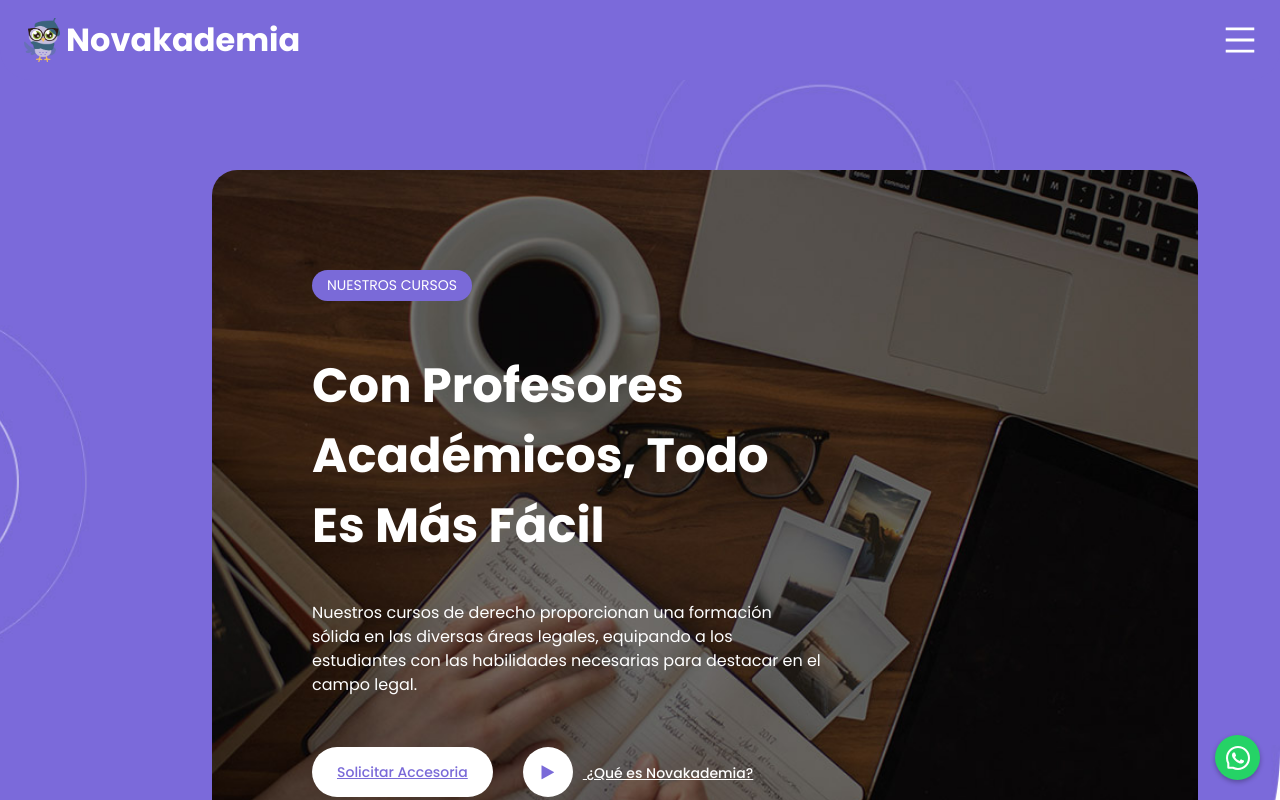
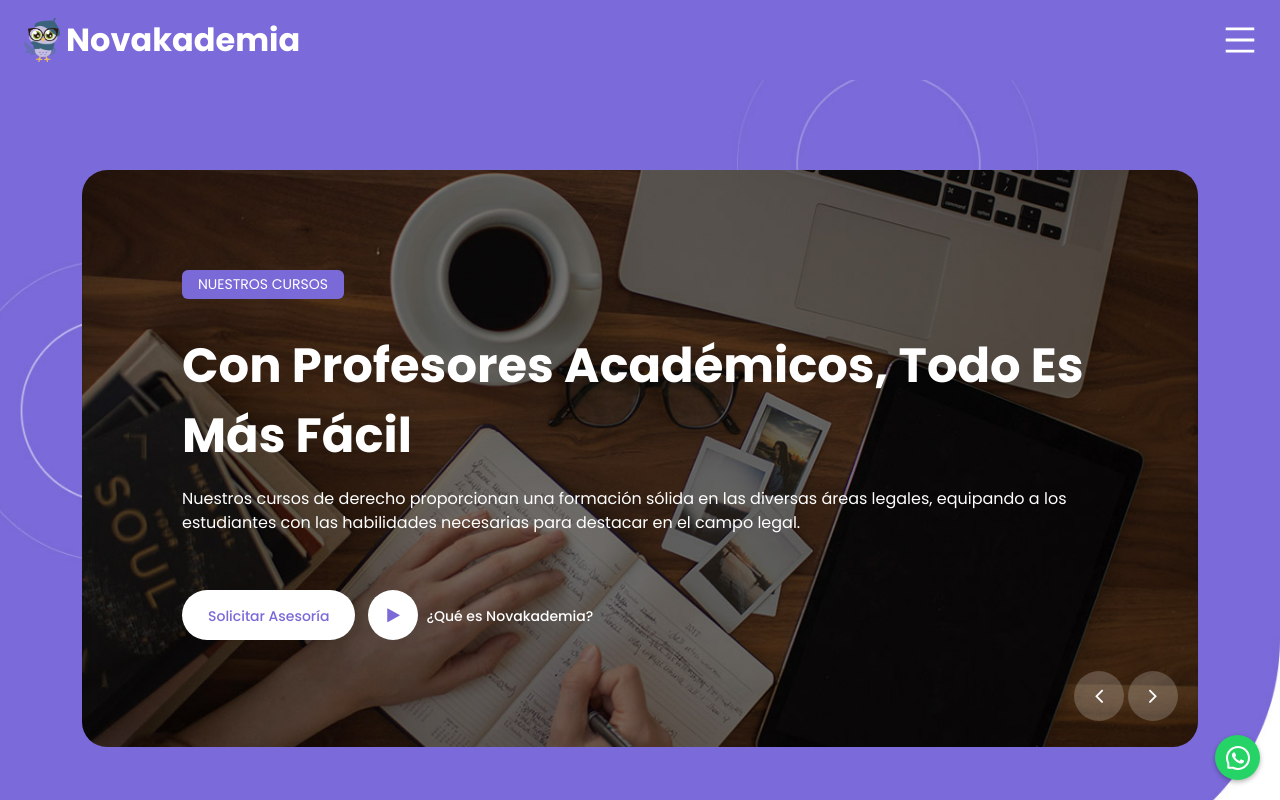
Before and after one commit to jordonez19/public, a Next.js app: page / in a window 1280 px wide. Shown: the top 800 px of the page. Built offline with nearby package versions, Linux system fonts and the light colour scheme.

Commit message:
new changes

```diff
--- a/api/index.js
+++ b/api/index.js
@@ -1,44 +1,46 @@
 import axios from "axios";
-import { message } from "antd";
 
 const apiUrl = process.env.REACT_APP_API_URL || "http://localhost:3002/api/";
-
-const showMessage = (type, content) => {
-  message.open({
-    type,
-    content,
-  });
-};
 
 const handleRequest = async (requestFunction, url, jsonData, params = {}) => {
   try {
     const res = await requestFunction(url, jsonData, { params });
-    return res
+    return res.data;
   } catch (error) {
-    console.error("Error en la solicitud", error);
-    return [];
+    if (error.response) {
+      console.error(`Error en la solicitud: ${error.response.status}`);
+      console.error(error.response.data);
+    } else if (error.request) {
+      console.error("Error en la solicitud:", error.message);
+    } else {
+      console.error("Error inesperado:", error.message);
+    }
+    throw error;
   }
 };
 
-const get = async (path, token) => {
+const get = async (path, token = null) => {
   const url = `${apiUrl}${path}`;
-  return handleRequest(axios.get, url);
+  const headers = token ? { "access-token": token } : {};
+  return handleRequest(axios.get, url, null, { headers });
 };
 
-const post = async (path, jsonData, token) => {
+const post = async (path, jsonData, token = null) => {
   const url = `${apiUrl}${path}`;
-
-  return handleRequest(axios.post, url, jsonData);
+  const headers = token ? { "access-token": token } : {};
+  return handleRequest(axios.post, url, jsonData, { headers });
 };
 
-const put = async (path, jsonData, token) => {
+const put = async (path, jsonData, token = null) => {
   const url = `${apiUrl}${path}`;
-  return handleRequest(axios.put, url, jsonData);
+  const headers = token ? { "access-token": token } : {};
+  return handleRequest(axios.put, url, jsonData, { headers });
 };
 
-const del = async (path, jsonData, token) => {
+const del = async (path, jsonData, token = null) => {
   const url = `${apiUrl}${path}`;
-  return handleRequest(axios.delete, url, jsonData);
+  const headers = token ? { "access-token": token } : {};
+  return handleRequest(axios.delete, url, jsonData, { headers });
 };
 
 export { get, post, put, del };
--- a/components/Banner/index.js
+++ b/components/Banner/index.js
@@ -2,6 +2,9 @@ import Link from "next/link";
 import React from "react";
 
 const Banner = () => {
+
+  const image = `/assets/images/banner-item-01.jpg`;
+
   return (
     <>
       <div className="main-banner" id="top">
@@ -9,23 +12,59 @@ const Banner = () => {
           <div className="row">
             <div className="col-lg-12">
               <div className="owl-carousel owl-banner">
-                <div className="item item-1">
-                  <div className="header-text">
-                    <span className="category">Nuestros Cursos</span>
-                    <h2>Con Profesores Académicos, Todo Es Más Fácil</h2>
-                    <p>
-                     Nuestros cursos de derecho proporcionan una formación sólida en las diversas áreas legales, equipando a los estudiantes con las habilidades necesarias para destacar en el campo legal.
+                <div
+                  className="item"
+                  style={{
+                    backgroundImage: `url("${image}")`,
+                  }}
+                >
+                  <div className="header-text text-center text-sm-center text-md-start text-lg-start">
+                    <span className="category bg-primary-color text-white px-3 py-1 rounded mb-2">
+                      Nuestros Cursos
+                    </span>
+                    <h2 className="text-white mt-4">
+                      Con Profesores Académicos, Todo Es Más Fácil
+                    </h2>
+                    <p className="text-white mt-3">
+                      Nuestros cursos de derecho proporcionan una formación
+                      sólida en las diversas áreas legales, equipando a los
+                      estudiantes con las habilidades necesarias para destacar
+                      en el campo legal.
                     </p>
-                    <div className="buttons">
+
+                    <div className="buttons d-sm-flex flex-column flex-lg-row mt-5 align-items-center">
                       <div className="main-button">
-                        <Link href="#">Solicitar Accesoria</Link>
+                        <Link href="#" className="btn btn-primary-color">
+                          Solicitar Asesoría
+                        </Link>
                       </div>
                       <div className="icon-button">
-                        <Link href="#">
-                          <i className="fa fa-play"></i> ¿Qué es Novakademia?
+                        <Link
+                          href="#"
+                          className="btn btn-outline-primary-color"
+                        >
+                          <i className="fa fa-play me-2"></i>¿Qué es
+                          Novakademia?
                         </Link>
                       </div>
                     </div>
+                  </div>
+
+                  <div className="mt-4 position-absolute buttons__banner-container">
+                    <button
+                      type="button"
+                      role="presentation"
+                      className="btn-banner me-1"
+                    >
+                      <i className="fa fa-angle-left" aria-hidden="true"></i>
+                    </button>
+                    <button
+                      type="button"
+                      role="presentation"
+                      className="btn-banner"
+                    >
+                      <i className="fa fa-angle-right" aria-hidden="true"></i>
+                    </button>
                   </div>
                 </div>
               </div>
--- a/contexts/AuthContext.js
+++ b/contexts/AuthContext.js
@@ -17,7 +17,7 @@ export const AuthProvider = ({ children }) => {
   };
 
   useEffect(() => {
-    const token = getAuthToken();
+    getAuthToken();
   }, []);
 
   return (
--- a/package.json
+++ b/package.json
@@ -13,6 +13,7 @@
     "@fortawesome/free-solid-svg-icons": "^6.4.2",
     "@fortawesome/react-fontawesome": "^0.2.0",
     "antd": "^5.9.0",
+    "aws-sdk": "^2.1458.0",
     "axios": "^1.5.0",
     "bootstrap": "^5.3.1",
     "dotenv": "^16.3.1",
--- a/styles/components/_all.scss
+++ b/styles/components/_all.scss
@@ -1,138 +1,3 @@
-
-/*
----------------------------------------------
-Banner Style
----------------------------------------------
-*/
-
-.main-banner {
-  background-image: url('/assets/images/banner-bg.jpg');
-
-  background-position: right bottom;
-  background-repeat: no-repeat;
-  background-size: cover;
-  padding: 170px 0px 120px 0px;
-}
-
-.main-banner .item-1 {
-  background-image: url('/assets/images/banner-item-01.jpg');
-
-}
-
-.main-banner .item-2 {
-  background-image: url('/assets/images/banner-item-02.jpg');
-}
-
-.main-banner .item-3 {
-  background-image: url('/assets/images/banner-item-03.jpg');
-}
-
-.main-banner .item {
-  background-repeat: no-repeat;
-  background-position: center center;
-  background-size: cover;
-  border-radius: 25px;
-  padding: 100px 100px;
-  margin-left: 130px;
-}
-
-.main-banner .item span.category {
-  background-color: #7a6ad8;
-  color: #fff;
-  font-size: 14px;
-  text-transform: uppercase;
-  padding: 5px 15px;
-  border-radius: 20px;
-  display: inline-block;
-  margin-bottom: 50px;
-}
-
-.main-banner .item h2 {
-  font-size: 48px;
-  font-weight: 700;
-  color: #fff;
-  line-height: 70px;
-  width: 60%;
-  margin-bottom: 40px;
-}
-
-.main-banner .item p {
-  color: #fff;
-  width: 65%;
-}
-
-.main-banner .item .buttons {
-  display: flex;
-  margin-top: 50px;
-}
-
-.main-banner .item .buttons .main-button {
-  margin-right: 30px;
-}
-
-.main-banner .item .buttons .main-button a {
-  font-size: 14px;
-  color: #7a6ad8;
-  background-color: #fff;
-  display: inline-block;
-  height: 50px;
-  line-height: 50px;
-  padding: 0px 25px;
-  border-radius: 25px;
-  font-weight: 500;
-}
-
-.main-banner .item .buttons .icon-button i {
-  color: #7a6ad8;
-  background-color: #fff;
-  display: inline-block;
-  height: 50px;
-  width: 50px;
-  text-align: center;
-  line-height: 50px;
-  border-radius: 50%;
-  margin-right: 10px;
-  font-size: 16px;
-}
-
-.main-banner .item .buttons .icon-button a {
-  color: #fff;
-  font-size: 14px;
-  font-weight: 500;
-}
-
-.main-banner .owl-nav {
-  position: absolute;
-  max-width: 1320px;
-  bottom: 23px;
-  left: 0;
-  text-align: right;
-}
-
-.main-banner .owl-nav .owl-prev i,
-.main-banner .owl-nav .owl-next i {
-  width: 50px;
-  height: 50px;
-  line-height: 50px;
-  font-size: 24px;
-  display: inline-block;
-  color: #fff;
-  background-color: rgba(255, 255, 255, 0.2);
-  border-radius: 50%;
-  opacity: 1;
-  transition: all .3s;
-}
-
-.main-banner .owl-nav .owl-prev i {
-  position: absolute;
-  bottom: 65px;
-}
-
-.main-banner .owl-nav .owl-prev i:hover,
-.main-banner .owl-nav .owl-next i:hover {
-  opacity: 1;
-  background-color: rgba(255, 255, 255, 0.5);
-}
 
 
 /*
@@ -165,7 +30,7 @@ Services Style
 
 .services .service-item .icon img {
   max-width: 86px;
-  transition: all .2s;
+  transition: all 0.2s;
 }
 
 .services .service-item .main-content {
@@ -174,7 +39,7 @@ Services Style
   background-color: #f1f0fe;
   margin-bottom: 30px;
   margin-right: 80px;
-  transition: all .4s;
+  transition: all 0.4s;
 }
 
 .services .service-item h4 {
@@ -182,7 +47,7 @@ Services Style
   font-weight: 600;
   margin-bottom: 15px;
   line-height: 30px;
-  transition: all .4s;
+  transition: all 0.4s;
 }
 
 .services .service-item p {
@@ -211,7 +76,7 @@ About Style
   width: 84%;
   height: 100%;
   background-color: #f1f0fe;
-  content: '';
+  content: "";
   border-top-left-radius: 500px;
   border-bottom-left-radius: 500px;
 }
@@ -244,7 +109,7 @@ About Style
 
 h2.accordion-header button {
   padding: 15px 25px;
-  font-family: 'Poppins';
+  font-family: "Poppins";
   font-size: 16px;
   font-weight: 600;
 }
@@ -253,7 +118,7 @@ h2.accordion-header button {
   font-size: 18px;
   font-weight: 500;
   background-image: none;
-  content: '+';
+  content: "+";
   width: 30px;
   height: 30px;
   display: inline-block;
@@ -267,7 +132,7 @@ h2.accordion-header button {
 .accordion-button:not(.collapsed)::after {
   background-image: none;
   line-height: 32px;
-  content: '-';
+  content: "-";
 }
 
 .accordion-body {
@@ -285,7 +150,6 @@ h2.accordion-header button {
 .about-us .section-heading .main-button {
   margin-top: 50px;
 }
-
 
 /*
 ---------------------------------------------
@@ -319,12 +183,10 @@ Courses Style
   font-size: 14px;
   font-weight: 500;
   color: #1e1e1e;
-  transition: all .3s;
+  transition: all 0.3s;
 }
 
-.event_filter li
-
-.event_filter li a.is_active,
+.event_filter li .event_filter li a.is_active,
 .event_filter li a:hover {
   color: #7a6ad8;
 }
@@ -362,7 +224,7 @@ Courses Style
   height: 130px;
   border-radius: 50%;
   display: inline-block;
-  transition: all .3s;
+  transition: all 0.3s;
 }
 
 .events_item .thumb span.price h6 {
@@ -404,7 +266,7 @@ Courses Style
 .events_item .down-content h4 {
   font-size: 22px;
   font-weight: 600;
-  transition: all .3s;
+  transition: all 0.3s;
 }
 
 .events_item:hover .down-content h4 {
@@ -414,7 +276,6 @@ Courses Style
 .events_item:hover .thumb span.price {
   transform: scale(1.2);
 }
-
 
 /*
 ---------------------------------------------
@@ -437,20 +298,20 @@ Facts Style
   width: 95%;
   height: 100%;
   background-color: #7a6ad8;
-  content: '';
+  content: "";
   border-top-right-radius: 500px;
   border-bottom-right-radius: 500px;
 }
 
 .fun-facts:after {
-  background: url('/assets/images/contact-dec-01.png');
+  background: url("/assets/images/contact-dec-01.png");
   position: absolute;
   left: 15%;
   opacity: 0.5;
   top: 0;
   width: 318px;
   height: 119px;
-  content: '';
+  content: "";
   z-index: 2;
 }
 
@@ -466,7 +327,7 @@ Facts Style
 }
 
 .fun-facts h2::after {
-  content: '+';
+  content: "+";
   margin-left: 5px;
 }
 
@@ -477,7 +338,6 @@ Facts Style
   margin-top: 15px;
 }
 
-
 /*
 ---------------------------------------------
 Team Style
@@ -486,7 +346,7 @@ Team Style
 
 .team {
   margin-top: 100px;
-    padding-top: 140px;
+  padding-top: 140px;
 }
 
 .team-member {
@@ -504,7 +364,7 @@ Team Style
   top: -110px;
   left: 50%;
   transform: translateX(-110px);
-  transition: all .3s;
+  transition: all 0.3s;
 }
 
 .team-member .main-content {
@@ -541,14 +401,13 @@ Team Style
   width: 40px;
   height: 40px;
   border-radius: 50%;
-  transition: all .3s;
+  transition: all 0.3s;
 }
 
 .team-member .main-content ul li a:hover {
   background-color: #7a6ad8;
   color: #fff;
 }
-
 
 /*
 ---------------------------------------------
@@ -571,7 +430,7 @@ Testimonials Style
   width: 65%;
   height: 100%;
   background-color: #f1f0fe;
-  content: '';
+  content: "";
   border-top-left-radius: 500px;
   border-bottom-left-radius: 500px;
 }
@@ -640,9 +499,9 @@ Testimonials Style
   color: #7a6ad8;
   background-color: #fff;
   border-radius: 50%;
-  box-shadow: 0px 0px 5px rgba(0, 0, 0, 0.10);
+  box-shadow: 0px 0px 5px rgba(0, 0, 0, 0.1);
   opacity: 1;
-  transition: all .3s;
+  transition: all 0.3s;
 }
 
 .testimonials .owl-nav .owl-prev i {
@@ -655,7 +514,6 @@ Testimonials Style
   opacity: 1;
   box-shadow: 0px 0px 10px rgba(0, 0, 0, 0.15);
 }
-
 
 /*
 ---------------------------------------------
@@ -747,7 +605,6 @@ Events Style
   border-radius: 60px 0px 0px 60px;
 }
 
-
 /*
 ---------------------------------------------
 Contact Style
@@ -769,18 +626,17 @@ Contact Style
   width: 65%;
   height: 100%;
   background-color: #f1f0fe;
-  content: '';
+  content: "";
   border-top-right-radius: 500px;
   border-bottom-right-radius: 500px;
 }
 
-
-.contact-us  .section-heading {
+.contact-us .section-heading {
   margin-right: 110px;
   margin-bottom: 0px;
 }
 
-.contact-us  .section-heading p {
+.contact-us .section-heading p {
   margin-top: 50px;
 }
 
@@ -864,7 +720,7 @@ Contact Style
 }
 
 .contact-us .contact-us-content::before {
-  background: url('/assets/images/contact-dec-01.png');
+  background: url("/assets/images/contact-dec-01.png");
   position: absolute;
   left: 50%;
   transform: translateX(-149px);
@@ -872,18 +728,18 @@ Contact Style
   top: 0;
   width: 318px;
   height: 119px;
-  content: '';
+  content: "";
   z-index: 2;
 }
 
 .contact-us .contact-us-content::after {
-  background: url('/assets/images/contact-dec-02.png');
+  background: url("/assets/images/contact-dec-02.png");
   position: absolute;
   right: 0;
   bottom: 0;
   width: 183px;
   height: 149px;
-  content: '';
+  content: "";
   z-index: 2;
 }
 
@@ -936,7 +792,7 @@ Contact Style
   padding: 0px 25px;
   border-radius: 25px;
   color: #7a6ad8;
-  transition: all .4s;
+  transition: all 0.4s;
   position: relative;
   z-index: 3;
 }
@@ -947,8 +803,12 @@ Contact Style
 
 .contact-us-content .more-info {
   text-align: center;
-  background: rgb(85,0,227);
-  background: linear-gradient(90deg, rgba(85,0,227,1) 0%, rgba(198,61,255,1) 100%);
+  background: rgb(85, 0, 227);
+  background: linear-gradient(
+    90deg,
+    rgba(85, 0, 227, 1) 0%,
+    rgba(198, 61, 255, 1) 100%
+  );
   border-radius: 0px 0px 23px 23px;
   padding: 45px 30px 15px 30px;
 }
--- /dev/null
+++ b/styles/components/_banner.scss
@@ -0,0 +1,127 @@
+@use "../global/variables" as v;
+
+.main-banner {
+  background-image: url("/assets/images/banner-bg.jpg");
+
+  background-position: right bottom;
+  background-repeat: no-repeat;
+  background-size: cover;
+  padding: 170px 0px 120px 0px;
+}
+.header-text {
+  width: 100%;
+  @include v.breakpoint(md-custom) {
+    width: 50%;
+  }
+}
+
+.main-banner .item {
+  background-repeat: no-repeat;
+  background-position: center center;
+  background-size: cover;
+  border-radius: 25px;
+  padding: 100px 100px;
+  position: relative;
+}
+
+.main-banner .item span.category {
+  background-color: #7a6ad8;
+  color: #fff;
+  font-size: 14px;
+  text-transform: uppercase;
+  padding: 5px 15px;
+  border-radius: 20px;
+  display: inline-block;
+}
+
+.main-banner .item h2 {
+  font-size: 48px;
+  font-weight: 700;
+  color: #fff;
+  line-height: 70px;
+}
+
+.main-banner .item p {
+  color: #fff;
+}
+
+.main-banner .item .buttons {
+  display: flex;
+}
+
+.main-banner .item .buttons .main-button a {
+  font-size: 14px;
+  color: #7a6ad8;
+  background-color: #fff;
+  display: inline-block;
+  height: 50px;
+  line-height: 50px;
+  padding: 0px 25px;
+  border-radius: 25px;
+  font-weight: 500;
+}
+
+.main-banner .item .buttons .icon-button i {
+  color: #7a6ad8;
+  background-color: #fff;
+  display: inline-block;
+  height: 50px;
+  width: 50px;
+  text-align: center;
+  line-height: 50px;
+  border-radius: 50%;
+  font-size: 16px;
+}
+
+.main-banner .item .buttons .icon-button a {
+  color: #fff;
+  font-size: 14px;
+  font-weight: 500;
+}
+
+.main-banner .owl-nav {
+  position: absolute;
+  max-width: 1320px;
+  bottom: 23px;
+  left: 0;
+  text-align: right;
+}
+
+.main-banner .owl-nav .owl-prev i,
+.main-banner .owl-nav .owl-next i {
+  width: 50px;
+  height: 50px;
+  line-height: 50px;
+  font-size: 24px;
+  display: inline-block;
+  color: #fff;
+  background-color: rgba(255, 255, 255, 0.2);
+  border-radius: 50%;
+  opacity: 1;
+  transition: all 0.3s;
+}
+
+.buttons__banner-container {
+  position: relative;
+  right: 20px;
+  @include v.breakpoint(mdx) {
+    right: 0;
+    left: 0;
+    margin: auto;
+  }
+}
+.btn-banner {
+  width: 50px;
+  height: 50px;
+  line-height: 50px;
+  font-size: 24px;
+  color: #fff;
+  background-color: rgba(255, 255, 255, 0.2);
+  border-radius: 50%;
+  opacity: 1;
+  transition: all 0.3s;
+  border: none;
+}
+.btn-banner:hover {
+  background-color: rgba(255, 255, 255, 0.479);
+}
--- a/styles/components/_index.scss
+++ b/styles/components/_index.scss
@@ -7,9 +7,9 @@
 @forward "all";
 @forward "navbar";
 @forward "footer";
+@forward "banner";
 
 /*
-@forward "Banner";
 @forward "Services";
 @forward "Aboutus";
 @forward "Courses";
```
Also changed, not shown: components/ImageBase64/index.js (added, +34 -0 lines), components/ImageBase64/s3.js (added, +64 -0 lines), pages/dashboard/index.js (+4 -4 lines), pages/test.js (added, +12 -0 lines), 1 other file (tests, documents, lock files or other folders).
